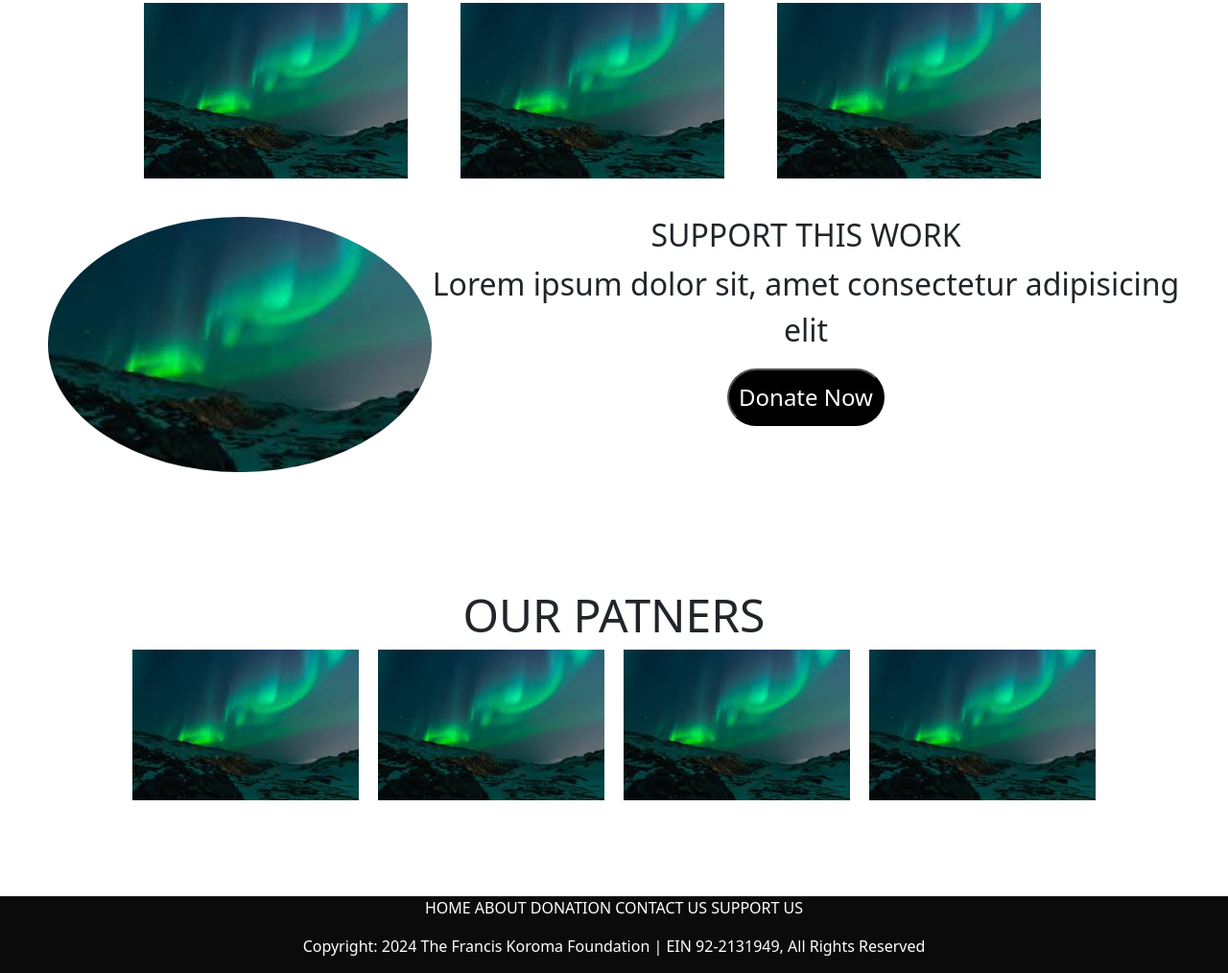
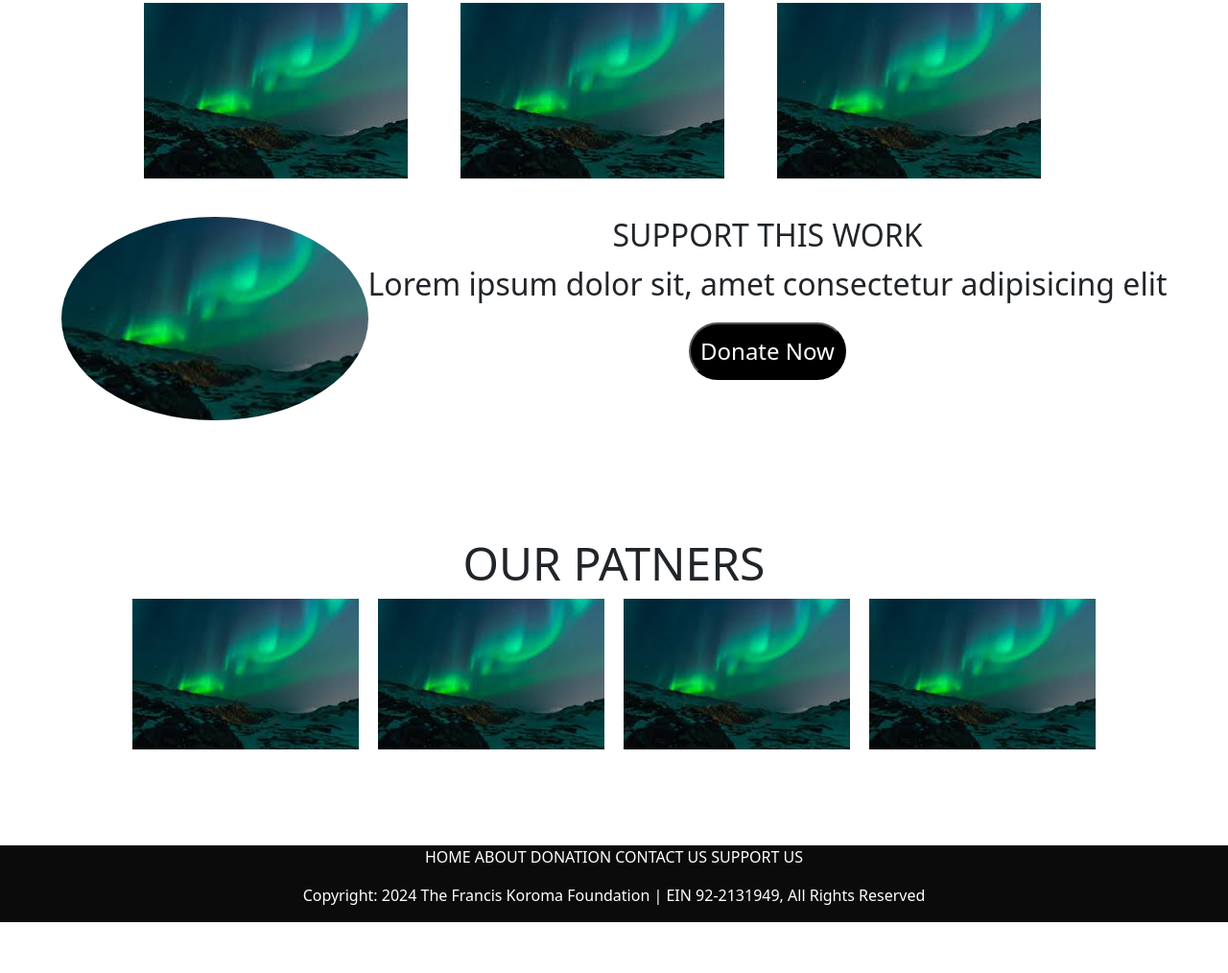
Before and after one commit to CCA-3/FKF, a plain HTML site: page index.html in a window 1280 px wide. Shown: the part 2832-3846 px from the top of the page at 96% size. After the commit the page ends 3793 px from the top, so only its background shows below. Drawn offline with nearby package versions, Linux system fonts and the light colour scheme.

Commit message:
Update style.css

```diff
--- a/css/style.css
+++ b/css/style.css
@@ -115,11 +115,12 @@
 }
 
 .suppt-img{
-  border-radius: 100%;
+  display: flex;
+  justify-content: center;
 }
 .suppt-img > img{
   border-radius: 100%;
-  width: 25rem;
+  width: 20rem;
 }
 
 .txt-sup{
```
